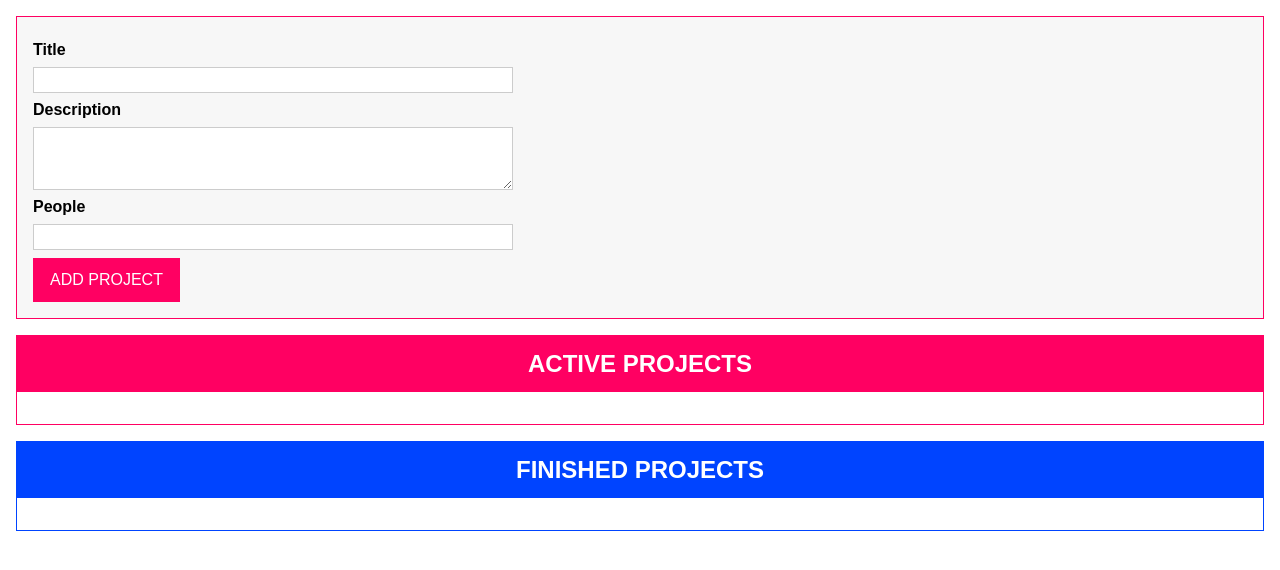
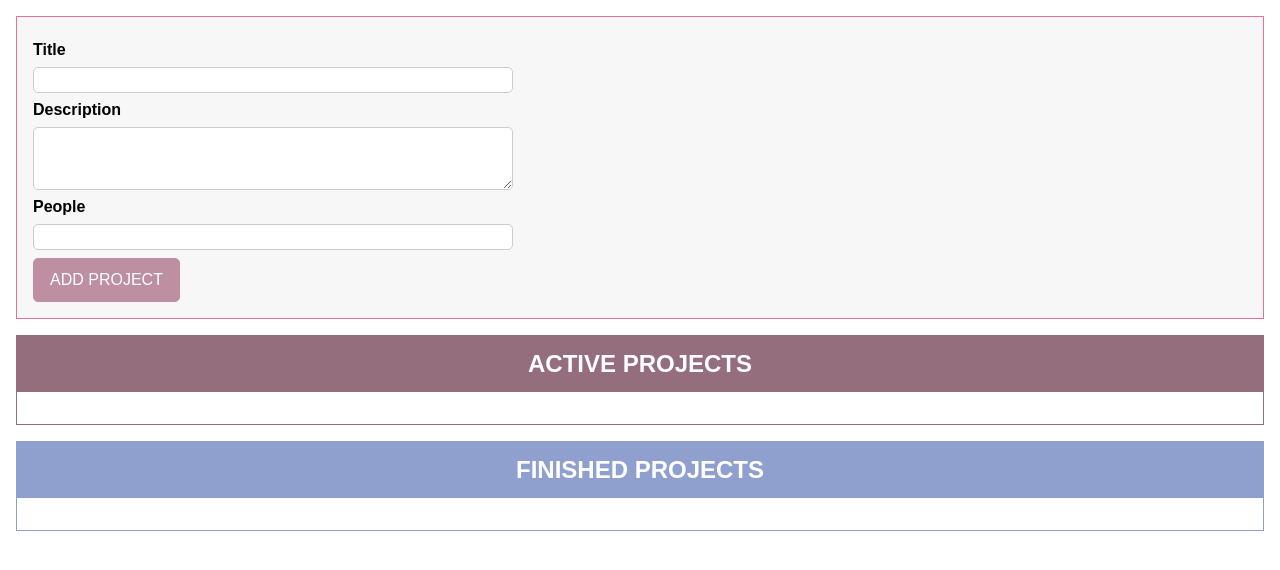
Before and after one commit to jatin-d/typescript-project-manager, a website built with webpack: page index.html in a window 1280 px wide. Built offline with nearby package versions, Linux system fonts and the light colour scheme.

Commit message:
styles updated

```diff
--- a/app.css
+++ b/app.css
@@ -15,6 +15,7 @@ input,
 textarea {
   display: block;
   margin: 0.5rem 0;
+  border-radius: 5px;
 }
 
 label {
@@ -38,11 +39,12 @@ textarea:focus {
 
 button {
   font: inherit;
-  background: #ff0062;
-  border: 1px solid #ff0062;
+  background: #bd8fa0;
+  border: 1px solid #bd8fa0;
   cursor: pointer;
   color: white;
   padding: 0.75rem 1rem;
+  border-radius: 5px;
 }
 
 button:focus {
@@ -57,11 +59,11 @@ button:active {
 
 .projects {
   margin: 1rem;
-  border: 1px solid #ff0062;
+  border: 1px solid #946e7d;
 }
 
 .projects header {
-  background: #ff0062;
+  background: #946e7d;
   height: 3.5rem;
   display: flex;
   justify-content: center;
@@ -69,11 +71,11 @@ button:active {
 }
 
 #finished-projects {
-  border-color: #0044ff;
+  border-color: #8fa0ce;
 }
 
 #finished-projects header {
-  background: #0044ff;
+  background: #8fa0ce;
 }
 
 .projects h2 {
@@ -95,12 +97,12 @@ button:active {
 }
 
 .projects li h2 {
-  color: #ff0062;
+  color: #946e7d;
   margin: 0.5rem 0;
 }
 
 #finished-projects li h2 {
-  color: #0044ff;
+  color: #8fa0ce;
 }
 
 .projects li h3 {
@@ -123,6 +125,6 @@ button:active {
 #user-input {
   margin: 1rem;
   padding: 1rem;
-  border: 1px solid #ff0062;
+  border: 1px solid #e6719e;
   background: #f7f7f7;
 }
--- a/package.json
+++ b/package.json
@@ -6,7 +6,7 @@
   "scripts": {
     "test": "echo \"Error: no test specified\" && exit 1",
     "start": "webpack serve",
-    "build": "webpack --config webpack.config.prod.js"
+    "build": "webpack --config webpack.config.js"
   },
   "keywords": [
     "typescript",
```
Also changed, not shown: dist/bundle.js (deleted).
